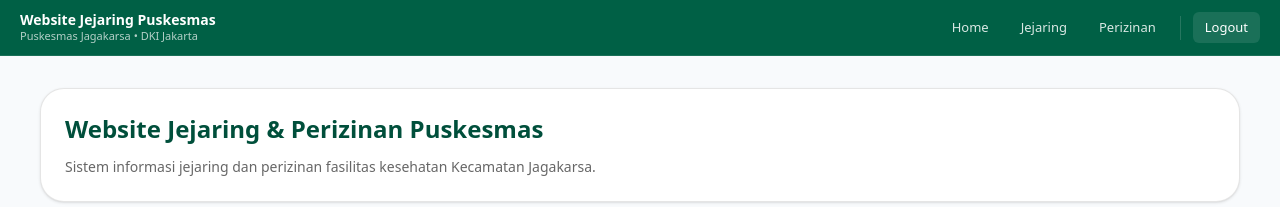
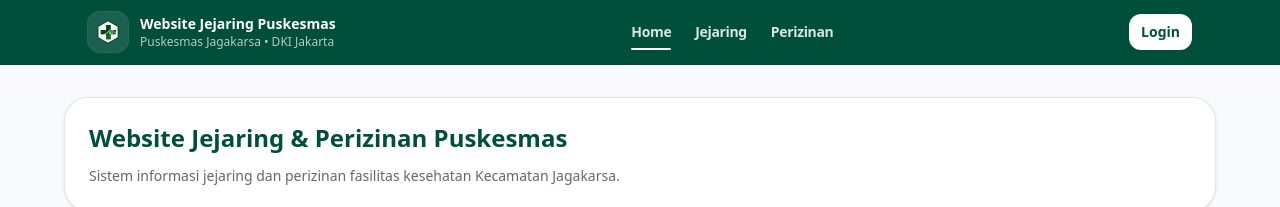
Before and after one commit to fajars97-cpu/website-jejaring-puskesmas, a React (Vite) app: page /#/ in a window 1280 px wide. Shown: the top 207 px of the page. Built offline with nearby package versions, Linux system fonts and the light colour scheme; no server answers; the database is empty.

Commit message:
perbaikan tampilan

```diff
--- a/src/layout/Footbar.jsx
+++ b/src/layout/Footbar.jsx
@@ -1,27 +1,23 @@
 import React from "react";
 import BrandLogo from "./parts/BrandLogo";
 
-/**
- * variant:
- * - "public": footer rame (konten asli kamu, UNCHANGED)
- * - "app": footer simple (buat pemohon/admin) -> cocok fixed
- */
-export default function Footbar({ SOCIAL_LINKS = [], QUICK_LINKS = [], variant = "public" }) {
+export default function Footbar({
+  variant = "public",
+  SOCIAL_LINKS = [],
+  QUICK_LINKS = [],
+}) {
   if (variant === "app") {
-    // APP footer: simple, workplace
+    // APP footer: simple (workplace)
     return (
       <footer className="h-14 border-t border-black/10 bg-white">
         <div className="h-full px-4 md:px-6">
-          <div className="mx-auto h-full w-full max-w-[1400px] flex items-center justify-between text-[11px] text-slate-500">
+          <div className="mx-auto h-full w-full max-w-6xl flex items-center justify-between text-[11px] text-slate-500">
             <div className="flex items-center gap-2 min-w-0">
               <span className="inline-flex h-2 w-2 rounded-full bg-emerald-600" aria-hidden="true" />
               <span className="truncate">© {new Date().getFullYear()} Puskesmas Jagakarsa</span>
             </div>
-
             <div className="flex items-center gap-2 text-slate-400">
-              <span className="hidden sm:inline">Jejaring</span>
-              <span className="hidden sm:inline">•</span>
-              <span className="truncate">Perizinan</span>
+              <span className="truncate">Jejaring • Perizinan</span>
             </div>
           </div>
         </div>
@@ -29,9 +25,10 @@ export default function Footbar({ SOCIAL_LINKS = [], QUICK_LINKS = [], variant =
     );
   }
 
-  // =========================
-  // PUBLIC footer (ASLI KAMU)
-  // =========================
+  // PUBLIC footer (konten kamu sama, hanya ditambah guard supaya ga kosong)
+  const social = Array.isArray(SOCIAL_LINKS) ? SOCIAL_LINKS : [];
+  const quick = Array.isArray(QUICK_LINKS) ? QUICK_LINKS : [];
+
   return (
     <footer className="border-t border-black/10 bg-emerald-950 text-white">
       <div className="mx-auto max-w-6xl px-4 py-10 md:px-6">
@@ -67,7 +64,7 @@ export default function Footbar({ SOCIAL_LINKS = [], QUICK_LINKS = [], variant =
           <div>
             <div className="text-base font-extrabold">Media Sosial</div>
             <div className="mt-3 grid gap-2">
-              {SOCIAL_LINKS.map((s) => (
+              {social.map((s) => (
                 <a
                   key={s.label}
                   href={s.href}
@@ -88,7 +85,7 @@ export default function Footbar({ SOCIAL_LINKS = [], QUICK_LINKS = [], variant =
               <div className="rounded-2xl bg-white/10 p-3">
                 <div className="text-sm font-semibold">Tautan Cepat</div>
                 <div className="mt-2 grid gap-2 text-sm">
-                  {QUICK_LINKS.map((q) => (
+                  {quick.map((q) => (
                     <a
                       key={q.label}
                       className="rounded-xl bg-white/10 px-3 py-2 hover:bg-white/15"
--- a/src/layout/Layout.jsx
+++ b/src/layout/Layout.jsx
@@ -6,24 +6,35 @@ import Sidebar from "./Sidebar";
 import Burgerbar from "./Burgerbar";
 import Footbar from "./Footbar";
 
+import { publicMenu, SOCIAL_LINKS, QUICK_LINKS, getSidebarMenu } from "./config/links";
+import { getUserLabel } from "./utils/getUserLabel";
+import { useAuth } from "../context/AuthContext";
+
 export default function Layout() {
-  const location = useLocation();
+  const loc = useLocation();
+  const { user, isAdmin, loading, signOut } = useAuth();
   const [mobileOpen, setMobileOpen] = useState(false);
 
-  // PUBLIC hanya 3 halaman ini (sesuai request kamu).
-  // Semua selain ini dianggap APP (login/pemohon/admin).
-  const isPublic = useMemo(() => {
-    const p = location.pathname;
-    return p === "/" || p.startsWith("/jejaring") || p.startsWith("/perizinan");
-  }, [location.pathname]);
+  const touchRef = useRef({
+    startX: 0,
+    startY: 0,
+    lastX: 0,
+    lastY: 0,
+    startT: 0,
+    tracking: false,
+  });
 
-  useEffect(() => setMobileOpen(false), [location.pathname]);
+  const userLabel = useMemo(() => getUserLabel(user), [user]);
 
-  useEffect(() => {
-    const onKeyDown = (e) => e.key === "Escape" && setMobileOpen(false);
-    window.addEventListener("keydown", onKeyDown);
-    return () => window.removeEventListener("keydown", onKeyDown);
-  }, []);
+  const sidebarMenu = useMemo(() => {
+    if (!user) return [];
+    return getSidebarMenu({ isAdmin });
+  }, [user, isAdmin]);
+
+  const isAppArea = loc.pathname.startsWith("/admin") || loc.pathname.startsWith("/pemohon");
+  const showSidebar = !loading && !!user && isAppArea;
+
+  useEffect(() => setMobileOpen(false), [loc.pathname]);
 
   useEffect(() => {
     if (!mobileOpen) return;
@@ -34,26 +45,16 @@ export default function Layout() {
     };
   }, [mobileOpen]);
 
-  // Swipe gestures for burger
-  const touchRef = useRef({
-    tracking: false,
-    startX: 0,
-    startY: 0,
-    lastX: 0,
-    lastY: 0,
-    startT: 0,
-  });
-
   const onTouchStart = (e) => {
     if (!e.touches?.length) return;
     const t = e.touches[0];
     touchRef.current = {
-      tracking: true,
       startX: t.clientX,
       startY: t.clientY,
       lastX: t.clientX,
       lastY: t.clientY,
       startT: Date.now(),
+      tracking: true,
     };
   };
 
@@ -85,54 +86,76 @@ export default function Layout() {
 
   return (
     <div
-      className="min-h-dvh bg-slate-50 text-slate-900"
+      className="min-h-dvh bg-white text-slate-900"
       onTouchStart={onTouchStart}
       onTouchMove={onTouchMove}
       onTouchEnd={onTouchEnd}
     >
-      <div className="h-dvh overflow-hidden">
-        {/* Topbar fixed */}
-        <div className="sticky top-0 z-50">
-          <Topbar onMenuClick={() => setMobileOpen(true)} mode={isPublic ? "public" : "app"} />
-        </div>
+      <Topbar
+        publicMenu={publicMenu}
+        user={user}
+        isAdmin={isAdmin}
+        loading={loading}
+        userLabel={userLabel}
+        mobileOpen={mobileOpen}
+        onToggleMobile={() => setMobileOpen((v) => !v)}
+        onCloseMobile={() => setMobileOpen(false)}
+        onSignOut={signOut}
+      />
 
-        {isPublic ? (
-          // PUBLIC: scroll normal, footer public ikut scroll
-          <div className="h-[calc(100dvh-3.5rem)] overflow-y-auto">
+      <Burgerbar
+        open={mobileOpen}
+        onClose={() => setMobileOpen(false)}
+        publicMenu={publicMenu}
+        sidebarMenu={sidebarMenu}
+        user={user}
+        isAdmin={isAdmin}
+        loading={loading}
+        userLabel={userLabel}
+        onSignOut={signOut}
+      />
+
+      {/* Viewport minus topbar (h-16 = 4rem) */}
+      <div className="h-[calc(100dvh-4rem)] bg-slate-50 overflow-hidden">
+        {!isAppArea ? (
+          // ===== PUBLIC =====
+          <div className="h-full overflow-y-auto">
             <main className="px-4 py-8 md:px-6">
-              <div className="mx-auto w-full max-w-300">
+              <div className="mx-auto max-w-6xl">
                 <Outlet />
               </div>
             </main>
 
-            {/* Footer PUBLIC (rame) */}
-            <Footbar variant="public" />
+            {/* Footer rame (PUBLIC) */}
+            <Footbar variant="public" SOCIAL_LINKS={SOCIAL_LINKS} QUICK_LINKS={QUICK_LINKS} />
           </div>
         ) : (
-          // APP: sidebar fixed, hanya konten scroll, footer fixed simple
-          <div className="grid h-[calc(100dvh-3.5rem)] md:grid-cols-[280px_1fr]">
-            <aside className="hidden md:block h-full bg-emerald-800 border-r border-white/10">
-              <Sidebar />
-            </aside>
+          // ===== APP =====
+          <div className={showSidebar ? "grid h-full md:grid-cols-[260px_1fr]" : "h-full"}>
+            {showSidebar ? (
+              <aside className="hidden md:block h-full bg-emerald-900 border-r border-white/10">
+                <div className="h-full p-4 md:p-6">
+                  <Sidebar sidebarMenu={sidebarMenu} isAdmin={isAdmin} />
+                </div>
+              </aside>
+            ) : null}
 
-            <section className="relative h-full min-w-0">
+            {/* Content column: scroll only here, footer fixed */}
+            <section className="relative min-w-0 h-full">
               <div className="h-full overflow-y-auto pb-14">
                 <main className="px-4 py-6 md:px-6">
-                  <div className="mx-auto w-full max-w-350">
+                  <div className="max-w-6xl">
                     <Outlet />
                   </div>
                 </main>
               </div>
 
-              {/* Footer APP (simple fixed) */}
               <div className="absolute bottom-0 left-0 right-0">
                 <Footbar variant="app" />
               </div>
             </section>
           </div>
         )}
-
-        <Burgerbar open={mobileOpen} onClose={() => setMobileOpen(false)} />
       </div>
     </div>
   );
--- a/src/layout/Topbar.jsx
+++ b/src/layout/Topbar.jsx
@@ -1,77 +1,96 @@
 import React from "react";
-import { NavLink, useLocation } from "react-router-dom";
+import { NavLink, useNavigate } from "react-router-dom";
+import { cn } from "./utils/cn";
+import BrandLogo from "./parts/BrandLogo";
+import MenuLink from "./parts/MenuLink";
 
-export default function Topbar({ onMenuClick }) {
-  const location = useLocation();
-
-  // optional: tampilkan title sederhana berdasarkan route
-  const title = (() => {
-    const p = location.pathname;
-    if (p.includes("pemohon")) return "Portal Pemohon";
-    if (p.includes("admin")) return "Dashboard Admin";
-    return "Website Jejaring Puskesmas";
-  })();
+export default function Topbar({
+  publicMenu,
+  user,
+  isAdmin,
+  loading,
+  userLabel,
+  mobileOpen,
+  onToggleMobile,
+  onCloseMobile,
+  onSignOut,
+}) {
+  const nav = useNavigate();
+  const appsPath = isAdmin ? "/admin/permohonan-mou" : "/pemohon/mou";
 
   return (
-    <header className="h-14 bg-emerald-800 text-white border-b border-white/10">
-      <div className="h-full px-3 md:px-5 flex items-center justify-between gap-3">
-        {/* Left */}
-        <div className="flex items-center gap-3 min-w-0">
+    <header className="sticky top-0 z-50 border-b border-black/10 bg-emerald-900">
+      <div className="mx-auto max-w-6xl px-4 md:px-6">
+        <div className="flex h-16 items-center justify-between gap-3">
+          {/* Brand */}
+          <NavLink to="/" className="flex items-center gap-3 min-w-0" onClick={onCloseMobile}>
+            <BrandLogo />
+            <div className="min-w-0">
+              <div className="truncate text-sm font-extrabold text-white">Website Jejaring Puskesmas</div>
+              <div className="truncate text-xs text-white/70">Puskesmas Jagakarsa • DKI Jakarta</div>
+            </div>
+          </NavLink>
+
+          {/* Desktop menu */}
+          <nav className="hidden md:flex items-center gap-6">
+            {publicMenu.map((item) => (
+              <MenuLink key={item.path} to={item.path} end={item.end}>
+                {item.label}
+              </MenuLink>
+            ))}
+          </nav>
+
+          {/* Right actions (desktop) */}
+          <div className="hidden md:flex items-center gap-3">
+            {loading ? (
+              <span className="text-sm text-white/80">…</span>
+            ) : user ? (
+              <>
+                {/* Apps button = nama akun */}
                 <button
                   type="button"
-            onClick={onMenuClick}
-            className="md:hidden inline-flex h-9 w-9 items-center justify-center rounded-md bg-white/10 hover:bg-white/15 transition"
-            aria-label="Buka menu"
+                  onClick={() => nav(appsPath)}
+                  title={user?.email || ""}
+                  className={cn(
+                    "rounded-xl bg-white/10 px-3 py-2 text-sm font-semibold text-white",
+                    "ring-1 ring-white/15 hover:bg-white/15"
+                  )}
                 >
-            ☰
+                  {userLabel}
                 </button>
-
-          <div className="min-w-0">
-            <div className="text-sm font-semibold leading-tight truncate">{title}</div>
-            <div className="text-[11px] text-white/70 truncate">
-              Puskesmas Jagakarsa • DKI Jakarta
-            </div>
-          </div>
-        </div>
-
-        {/* Right */}
-        <div className="hidden md:flex items-center gap-2">
-          <NavLink
-            to="/"
-            className="px-3 py-1.5 rounded-md text-[13px] text-white/85 hover:text-white hover:bg-white/10 transition"
-          >
-            Home
-          </NavLink>
-          <NavLink
-            to="/jejaring"
-            className="px-3 py-1.5 rounded-md text-[13px] text-white/85 hover:text-white hover:bg-white/10 transition"
-          >
-            Jejaring
-          </NavLink>
-          <NavLink
-            to="/perizinan"
-            className="px-3 py-1.5 rounded-md text-[13px] text-white/85 hover:text-white hover:bg-white/10 transition"
-          >
-            Perizinan
-          </NavLink>
-
-          <div className="w-px h-6 bg-white/15 mx-1" />
 
                 <button
                   type="button"
-            className="px-3 py-1.5 rounded-md text-[13px] bg-white/10 hover:bg-white/15 transition"
+                  onClick={onSignOut}
+                  className={cn(
+                    "rounded-xl bg-white/10 px-3 py-2 text-sm font-semibold text-white",
+                    "ring-1 ring-white/15 hover:bg-white/15"
+                  )}
                 >
                   Logout
                 </button>
+              </>
+            ) : (
+              <NavLink
+                to="/login"
+                className="rounded-xl bg-white px-3 py-2 text-sm font-bold text-emerald-900 hover:bg-white/95"
+              >
+                Login
+              </NavLink>
+            )}
           </div>
 
-        {/* Mobile right action */}
-        <div className="md:hidden">
+          {/* Mobile hamburger */}
           <button
             type="button"
-            className="px-3 py-1.5 rounded-md text-[13px] bg-white/10 hover:bg-white/15 transition"
+            className="md:hidden rounded-xl bg-white/10 p-2 ring-1 ring-white/15 text-white"
+            onClick={onToggleMobile}
+            aria-label="Toggle menu"
+            aria-expanded={mobileOpen ? "true" : "false"}
           >
-            Logout
+            <svg width="20" height="20" viewBox="0 0 24 24" fill="currentColor" aria-hidden="true">
+              <path d="M4 6h16v2H4zM4 11h16v2H4zM4 16h16v2H4z" />
+            </svg>
           </button>
         </div>
       </div>
```
Lines whose indentation alone changed are shown as unchanged.
